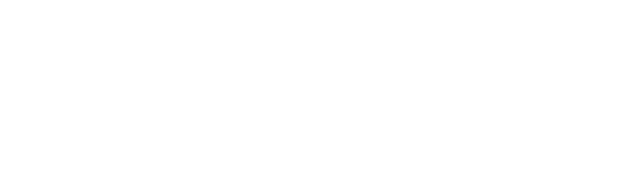
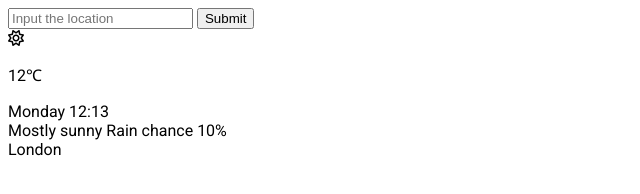
Before and after one commit to Zerko3/Weather-io, a website built with Parcel: page index.html in a window 1280 px wide. Shown: the whole page, without its empty margins (0-640 px from the left). Built offline with nearby package versions, Linux system fonts and the light colour scheme.

Commit message:
Added aside HTML

```diff
--- a/index.html
+++ b/index.html
@@ -12,9 +12,54 @@
     />
     <link rel="stylesheet" href="./src/style/app.css" />
     <script type="module" src="./src/js/controller.js"></script>
+    <script
+      src="https://kit.fontawesome.com/801fe15e34.js"
+      crossorigin="anonymous"
+    ></script>
     <title>Weather App</title>
   </head>
   <body>
-    <aside id="aside"></aside>
+    <aside id="aside">
+      <div class="aside__input--box">
+        <form action="#">
+          <input type="text" placeholder="Input the location" />
+          <input type="submit" />
+        </form>
+      </div>
+      <div class="aside__output--box">
+        <div class="aside__output--box__img--box">
+          <div class="aside__output--box__img--box__icon">
+            <i class="fa-regular fa-sun"></i>
+          </div>
+          <div class="aside__output--box__img--box__text">
+            <p class="aside__output--box__img--box__text__degrees">12&#8451;</p>
+            <div class="aside__output--box__img--box__text__location--box">
+              <span class="aside__output--box__img--box__text__day"
+                >Monday</span
+              >
+              <span class="aside__output--box__img--box__text__hour"
+                >12:13</span
+              >
+            </div>
+
+            <div class="aside__output--box__img--box__text__weather_info--box">
+              <span
+                class="aside__output--box__img--box__text__weather_info--box--weather-type-one"
+                >Mostly sunny</span
+              >
+              <span
+                class="aside__output--box__img--box__text__weather_info--box--weather--type-two"
+                >Rain chance 10%</span
+              >
+              <div
+                class="aside__output--box__img--box__text__weather_info--box__location"
+              >
+                London
+              </div>
+            </div>
+          </div>
+        </div>
+      </div>
+    </aside>
   </body>
 </html>
```
Also changed, not shown: dist/index.html.
